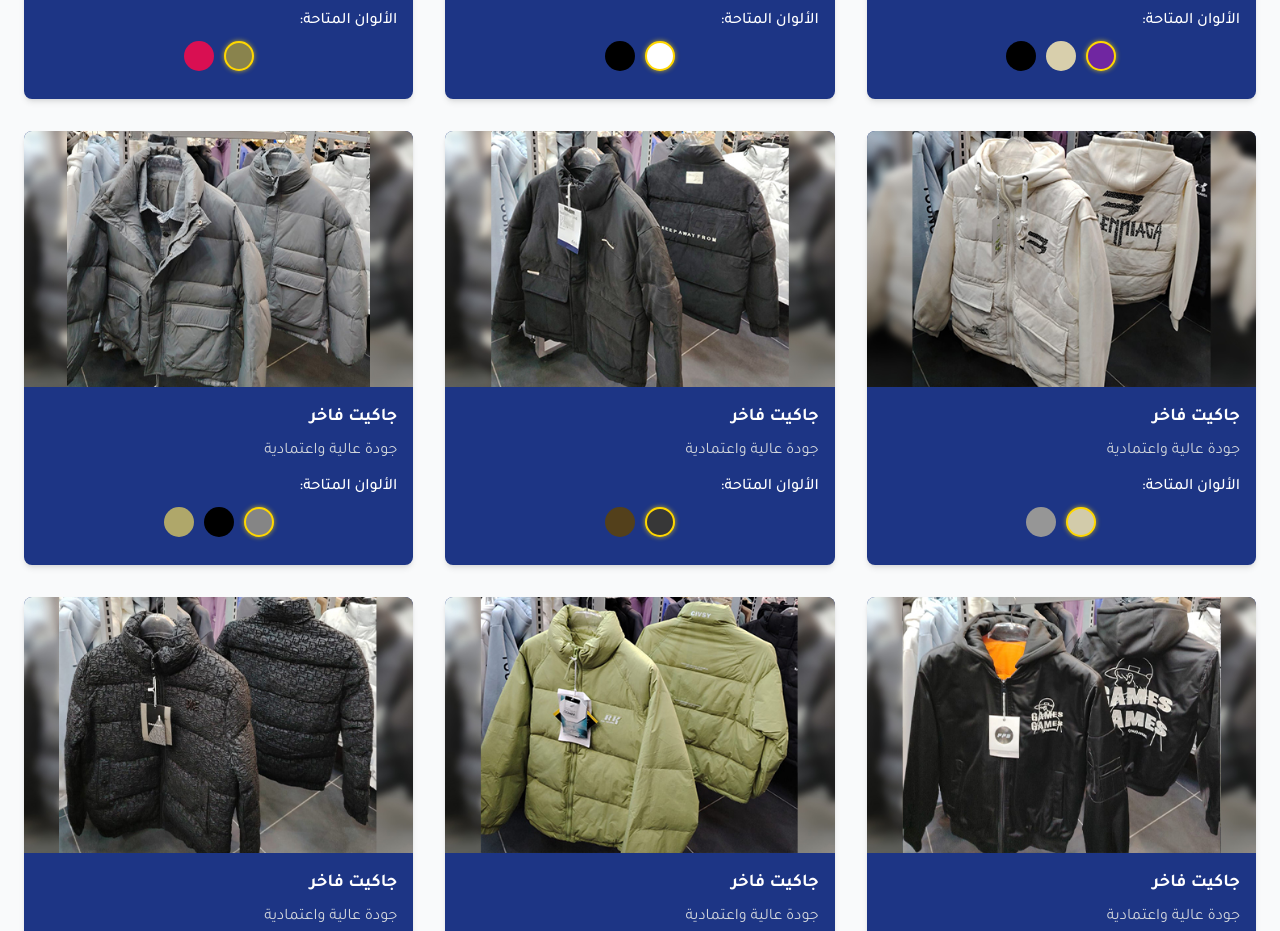
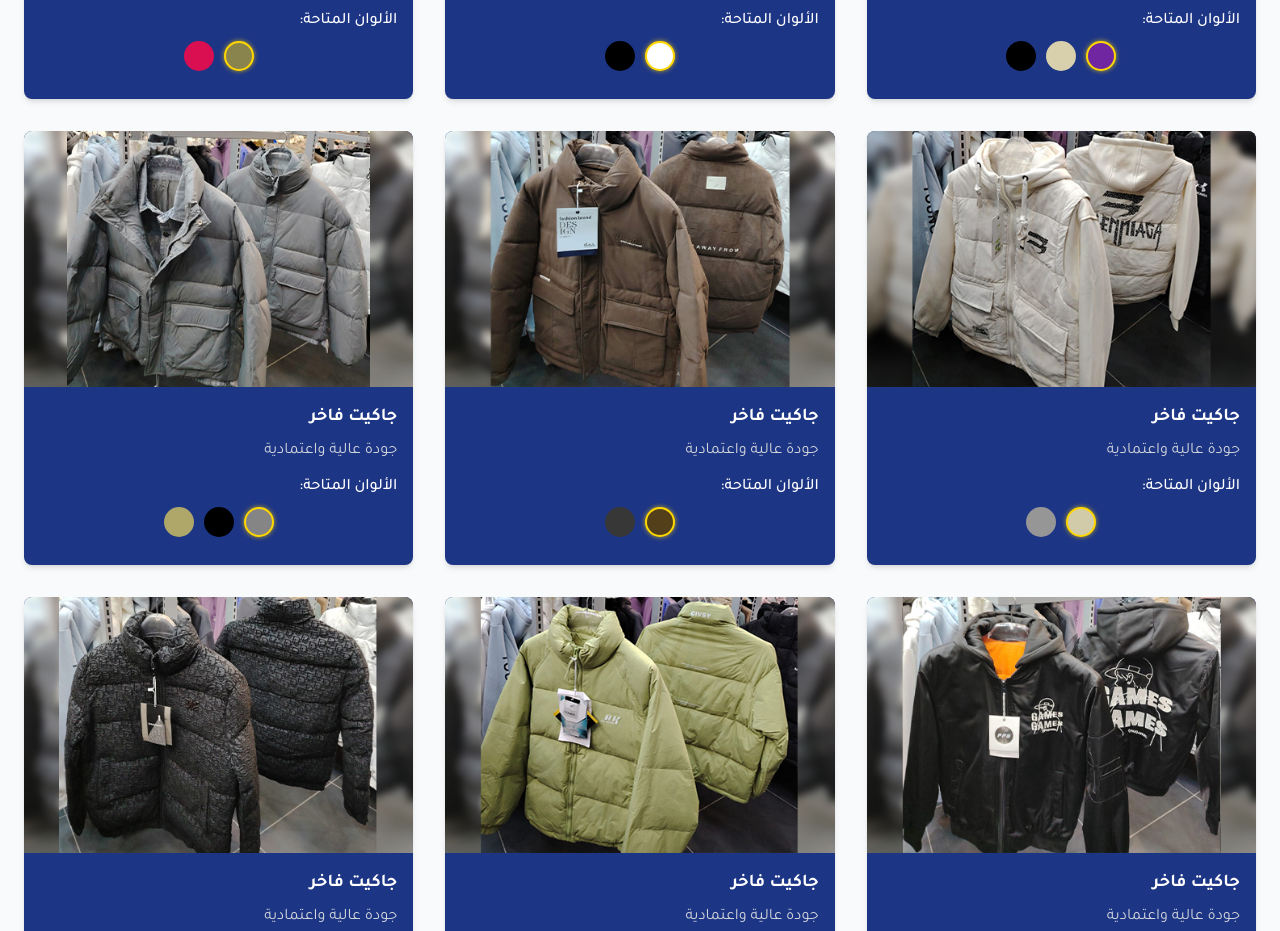
Before and after one commit to 1nader1/Top-one, a plain HTML site: page index.html in a window 1280 px wide. Shown: the part 1527-2458 px from the top of the page. Drawn offline with nearby package versions, Linux system fonts and the light colour scheme.

Commit message:
Update index.html

```diff
--- a/index.html
+++ b/index.html
@@ -177,7 +177,7 @@
 
                 <div class="product-card bg-[#1d3585] rounded-lg overflow-hidden shadow-md transition duration-300" data-category="tshirt" data-id="35">
                     <div class="relative overflow-hidden h-64">
-                        <img src="products/p35 1.jpg"
+                        <img src="products/p35 2.jpg"
                              alt="جاكيت فاخر "
                              class="w-full h-full object-cover product-main-image"
                              id="product-image-35">
@@ -188,8 +188,8 @@
                         <div class="mb-3">
                             <span class="font-medium text-white">الألوان المتاحة:</span>
                             <div class="color-options mt-2">
+                                <button class="color-btn" data-color="lightblue" data-product-id="35" data-image="products/p35 2.jpg" style="background-color: #53401b"></button>
                                 <button class="color-btn active" data-color="navy" data-product-id="35" data-image="products/p35 1.jpg" style="background-color: #373737"></button>
-                                <button class="color-btn" data-color="lightblue" data-product-id="35" data-image="products/p35 2.jpg" style="background-color: #53401b"></button>
 
                             </div>
                         </div>
```
